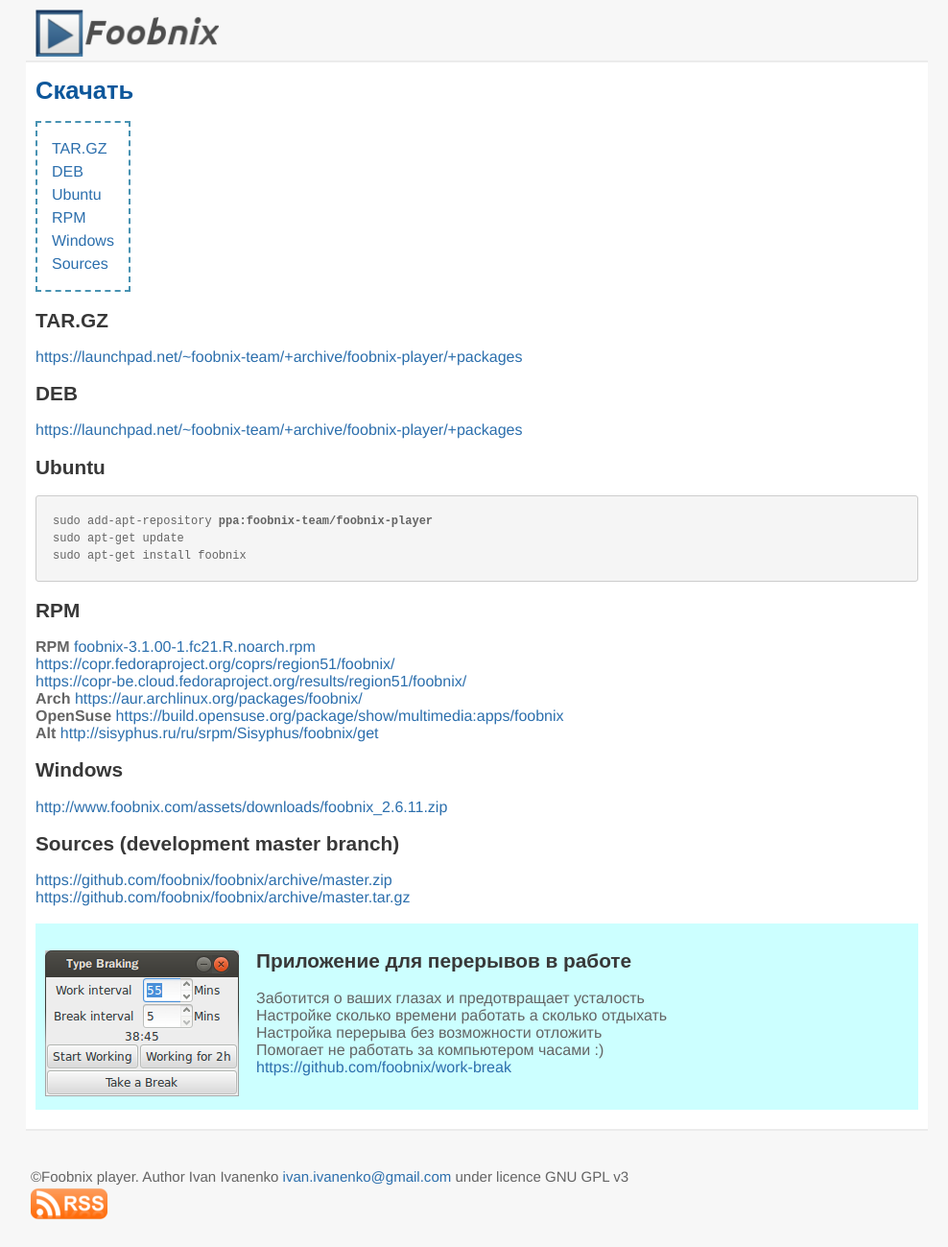
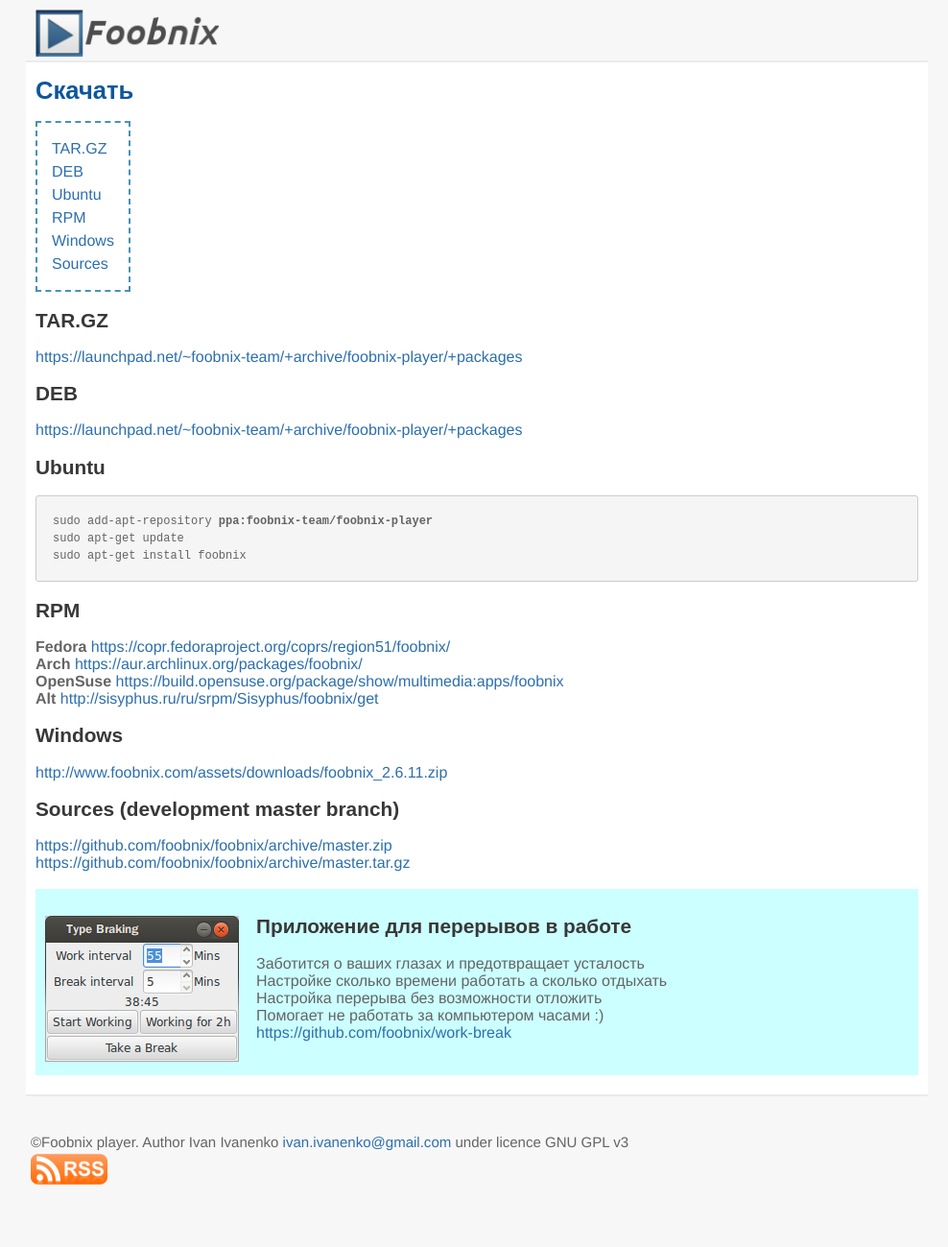
Before and after one commit to foobnix/foobnix.github.io, a Jekyll site: the page built from ru/download.html, in a window 1280 px wide. Shown: the whole page at 96% size, without its empty margins (143-1131 px from the left). Built offline with Jekyll 4.4.1, drawn with Linux system fonts in a browser that asks for light colours; some web fonts are replaced; Markdown is read by kramdown in place of the engine named in the settings; after the commit the page ends 1263 px from its top, so only the background shows below that.

Commit message:
Fix download links for Fedora

```diff
--- a/en/download.html
+++ b/en/download.html
@@ -31,9 +31,7 @@ sudo apt-get install foobnix
 
 <h2><a name="RPM">RPM</a></h2>
 <b>RPM</b>
-<a href="https://cloud.mail.ru/public/8Q6v/RJDm82nzK" target="_blank">foobnix-3.1.00-1.fc21.R.noarch.rpm</a></br>
 <a href="https://copr.fedoraproject.org/coprs/region51/foobnix/" target="_blank">https://copr.fedoraproject.org/coprs/region51/foobnix/</a></br>
-<a href="https://copr-be.cloud.fedoraproject.org/results/region51/foobnix/" target="_blank">https://copr-be.cloud.fedoraproject.org/results/region51/foobnix/</a></br>
 <b>Arch</b>
 <a href="https://aur.archlinux.org/packages/foobnix/">https://aur.archlinux.org/packages/foobnix/</a><br />
 <b>OpenSuse</b>
--- a/ru/download.html
+++ b/ru/download.html
@@ -29,11 +29,8 @@ sudo apt-get install foobnix
 </pre>
 
 <h2><a name="RPM">RPM</a></h2>
-<b>RPM</b>
-<a href="https://cloud.mail.ru/public/8Q6v/RJDm82nzK" target="_blank">foobnix-3.1.00-1.fc21.R.noarch.rpm</a></br>
+<b>Fedora</b>
 <a href="https://copr.fedoraproject.org/coprs/region51/foobnix/" target="_blank">https://copr.fedoraproject.org/coprs/region51/foobnix/</a></br>
-<a href="https://copr-be.cloud.fedoraproject.org/results/region51/foobnix/" target="_blank">https://copr-be.cloud.fedoraproject.org/results/region51/foobnix/</a></br>
-
 <b>Arch</b>
 <a href="https://aur.archlinux.org/packages/foobnix/">https://aur.archlinux.org/packages/foobnix/</a><br />
 <b>OpenSuse</b>
```
